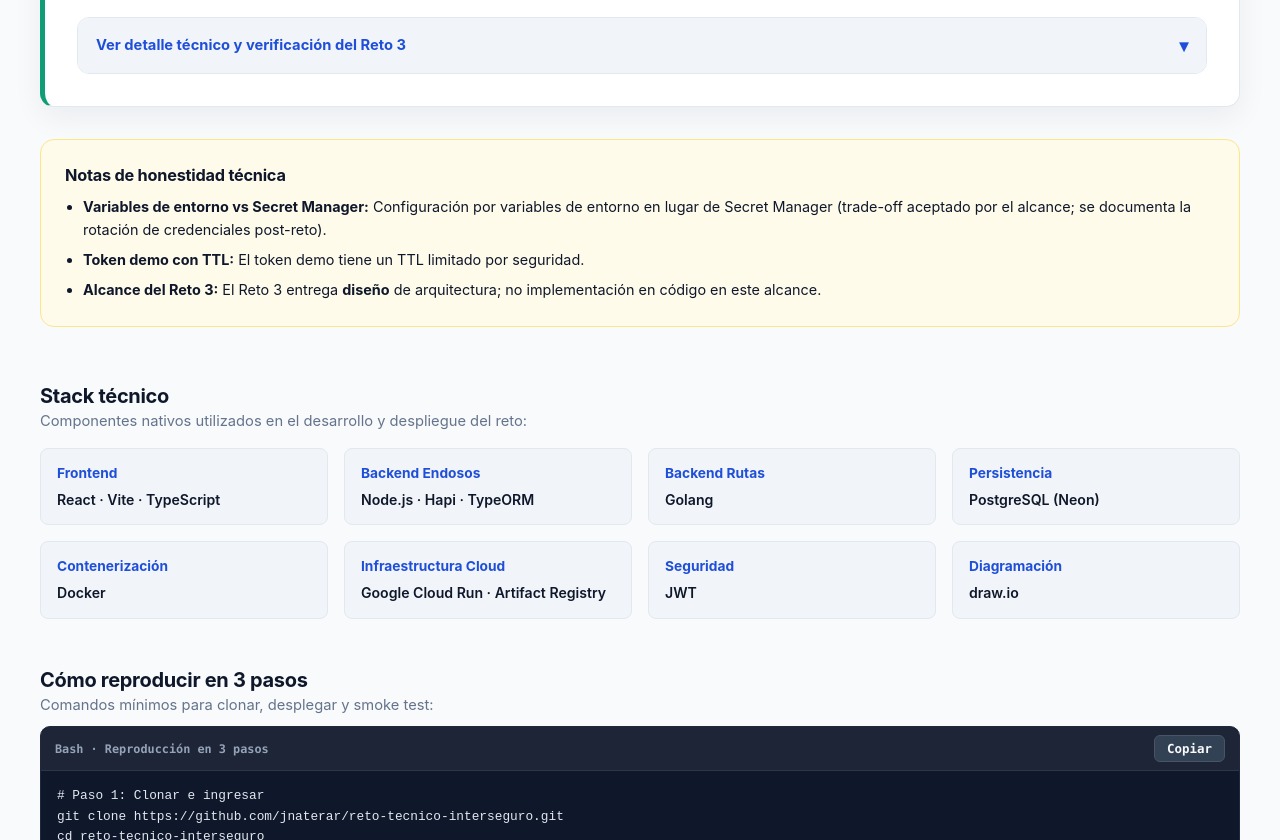
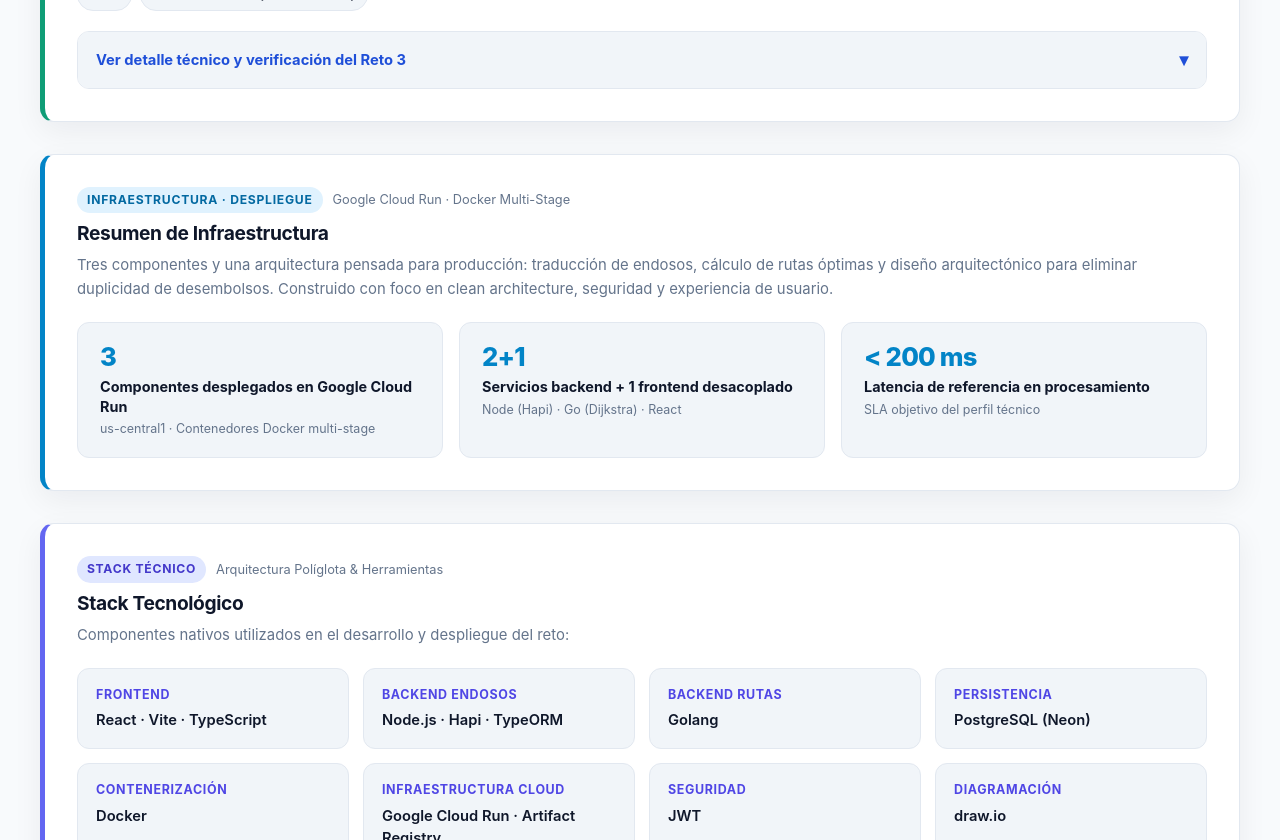
Before and after one commit to jnaterar/reto-tecnico-interseguro, a React (Vite) app in the folder frontend-monolith/: page /documentacion in a window 1280 px wide. Shown: the part 1960-2800 px from the top of the page. Built offline with nearby package versions, Linux system fonts and the light colour scheme; no server answers.

Commit message:
fix(ui): unificar estilos de resumen de infraestructura y stack tecnico con los articulos de documentacion

```diff
--- a/frontend-monolith/src/pages/DocumentationPage.tsx
+++ b/frontend-monolith/src/pages/DocumentationPage.tsx
@@ -397,28 +397,55 @@ curl -s -X POST https://routes-919990628042.us-central1.run.app/v1/routes/optima
         </details>
       </article>
 
-      {/* Bloque: Notas de honestidad técnica */}
-      <div className="honesty-notes-card">
-        <div>
-          <h3>Notas de honestidad técnica</h3>
-          <ul className="honesty-list">
-            <li>
-              <strong>Variables de entorno vs Secret Manager:</strong> Configuración por variables de entorno en lugar de Secret Manager (trade-off aceptado por el alcance; se documenta la rotación de credenciales post-reto).
-            </li>
-            <li>
-              <strong>Token demo con TTL:</strong> El token demo tiene un TTL limitado por seguridad.
-            </li>
-            <li>
-              <strong>Alcance del Reto 3:</strong> El Reto 3 entrega <strong>diseño</strong> de arquitectura; no implementación en código en este alcance.
-            </li>
-          </ul>
+
+      {/* Bloque: Resumen de infraestructura */}
+      <article id="infraestructura" className="challenge-article challenge-infra">
+        <header className="article-header">
+          <div className="article-tag-row">
+            <span className="article-badge infra-badge">Infraestructura · Despliegue</span>
+            <span className="muted small">Google Cloud Run · Docker Multi-Stage</span>
+          </div>
+          <h2>Resumen de Infraestructura</h2>
+          <p className="article-desc">
+            Tres componentes y una arquitectura pensada para producción: traducción de endosos, cálculo de rutas óptimas y diseño arquitectónico para eliminar duplicidad de desembolsos. Construido con foco en clean architecture, seguridad y experiencia de usuario.
+          </p>
+        </header>
+
+        {/* Tres Stat Cards con datos verificados */}
+        <div className="secondary-stats-grid">
+          <div className="secondary-stat-card">
+            <span className="stat-number">3</span>
+            <span className="stat-label">Componentes desplegados en Google Cloud Run</span>
+            <span className="stat-hint">us-central1 · Contenedores Docker multi-stage</span>
+          </div>
+
+          <div className="secondary-stat-card">
+            <span className="stat-number">2+1</span>
+            <span className="stat-label">Servicios backend + 1 frontend desacoplado</span>
+            <span className="stat-hint">Node (Hapi) · Go (Dijkstra) · React</span>
+          </div>
+
+          <div className="secondary-stat-card">
+            <span className="stat-number">&lt; 200 ms</span>
+            <span className="stat-label">Latencia de referencia en procesamiento</span>
+            <span className="stat-hint">SLA objetivo del perfil técnico</span>
+          </div>
         </div>
-      </div>
+      </article>
 
-      {/* Sub-bloque: Stack técnico */}
-      <section className="tech-stack-section" aria-label="Stack tecnológico">
-        <h3 className="section-subtitle">Stack técnico</h3>
-        <p className="muted">Componentes nativos utilizados en el desarrollo y despliegue del reto:</p>
+      {/* Bloque: Stack técnico */}
+      <article id="stack-tecnico" className="challenge-article challenge-stack">
+        <header className="article-header">
+          <div className="article-tag-row">
+            <span className="article-badge stack-badge">Stack Técnico</span>
+            <span className="muted small">Arquitectura Políglota &amp; Herramientas</span>
+          </div>
+          <h2>Stack Tecnológico</h2>
+          <p className="article-desc">
+            Componentes nativos utilizados en el desarrollo y despliegue del reto:
+          </p>
+        </header>
+
         <div className="tech-grid">
           <div className="tech-grid-item">
             <strong>Frontend</strong>
@@ -453,9 +480,10 @@ curl -s -X POST https://routes-919990628042.us-central1.run.app/v1/routes/optima
             <span>draw.io</span>
           </div>
         </div>
-      </section>
+      </article>
 
-      {/* Sub-bloque: Cómo reproducir en 3 pasos */}
+
+      {/* Bloque: Cómo reproducir en 3 pasos */}
       <section className="reproduce-section" aria-label="Instrucciones de reproducción local">
         <h3 className="section-subtitle">Cómo reproducir en 3 pasos</h3>
         <p className="muted">Comandos mínimos para clonar, desplegar y smoke test:</p>
@@ -474,6 +502,25 @@ curl -s http://localhost:8081/health && echo " -> Rutas OK"
 curl -s http://localhost:8082/health && echo " -> Endosos OK"`}
         />
       </section>
+
+
+      {/* Bloque: Notas de honestidad técnica */}
+      <section className="honesty-notes-card">
+        <div>
+          <h3>Notas de honestidad técnica</h3>
+          <ul className="honesty-list">
+            <li>
+              <strong>Variables de entorno vs Secret Manager:</strong> Configuración por variables de entorno en lugar de Secret Manager (trade-off aceptado por el alcance; se documenta la rotación de credenciales post-reto).
+            </li>
+            <li>
+              <strong>Token demo con TTL:</strong> El token demo tiene un TTL limitado por seguridad.
+            </li>
+            <li>
+              <strong>Alcance del Reto 3:</strong> El Reto 3 entrega <strong>diseño</strong> de arquitectura; no implementación en código en este alcance.
+            </li>
+          </ul>
+        </div>
+      </section>
     </div>
   );
 }
--- a/frontend-monolith/src/pages/RetosPage.tsx
+++ b/frontend-monolith/src/pages/RetosPage.tsx
@@ -81,40 +81,6 @@ export function RetosPage(): ReactElement {
         {activeTab === 'routes' && <RoutesTab />}
         {activeTab === 'architecture' && <ArchitectureTab />}
       </main>
-
-      {/* Corrección 5: Bloque secundario de apoyo DEBAJO de los retos (reducido a h3 en gris medio) */}
-      <aside className="secondary-architecture-block" aria-label="Contexto de arquitectura del despliegue">
-        <div className="secondary-arch-header">
-          <span className="secondary-arch-tag">Resumen de infraestructura</span>
-          <h3 className="secondary-arch-title">
-            Arquitectura Cloud &amp; Soluciones de Alto Rendimiento
-          </h3>
-          <p className="secondary-arch-desc">
-            Tres componentes y una arquitectura pensada para producción: traducción de endosos, cálculo de rutas óptimas y diseño arquitectónico para eliminar duplicidad de desembolsos. Construido con foco en clean architecture, seguridad y experiencia de usuario.
-          </p>
-        </div>
-
-        {/* 3 Stat Cards con datos verificados */}
-        <div className="secondary-stats-grid">
-          <div className="secondary-stat-card">
-            <span className="stat-number">3</span>
-            <span className="stat-label">Componentes desplegados en Google Cloud Run</span>
-            <span className="stat-hint">us-central1 · Contenedores Docker multi-stage</span>
-          </div>
-
-          <div className="secondary-stat-card">
-            <span className="stat-number">2+1</span>
-            <span className="stat-label">Servicios backend + 1 frontend desacoplado</span>
-            <span className="stat-hint">Node (Hapi) · Go (Dijkstra) · React</span>
-          </div>
-
-          <div className="secondary-stat-card">
-            <span className="stat-number">&lt; 200 ms</span>
-            <span className="stat-label">Latencia de referencia en procesamiento</span>
-            <span className="stat-hint">SLA objetivo del perfil técnico</span>
-          </div>
-        </div>
-      </aside>
     </div>
   );
 }
--- a/frontend-monolith/src/styles.css
+++ b/frontend-monolith/src/styles.css
@@ -618,46 +618,6 @@ p {
   color: #0f172a;
 }
 
-/* Bloque secundario de apoyo DEBAJO de los retos (h3 en gris medio) */
-.secondary-architecture-block {
-  margin-top: clamp(48px, 7vh, 72px);
-  padding: clamp(24px, 4vw, 36px);
-  border-radius: var(--radius);
-  background: #ffffff;
-  border: 1px solid var(--border);
-  box-shadow: var(--shadow-sm);
-}
-
-.secondary-arch-header {
-  margin-bottom: 24px;
-  max-width: 900px;
-}
-
-.secondary-arch-tag {
-  display: inline-block;
-  font-size: 0.72rem;
-  font-weight: 700;
-  text-transform: uppercase;
-  letter-spacing: 0.08em;
-  color: var(--text-muted);
-  margin-bottom: 6px;
-}
-
-.secondary-arch-title {
-  font-size: clamp(1.1rem, 1.4vw, 1.3rem);
-  font-weight: 600;
-  color: #475569;
-  margin-bottom: 10px;
-  line-height: 1.4;
-}
-
-.secondary-arch-desc {
-  font-size: 0.92rem;
-  color: var(--text-muted);
-  line-height: 1.6;
-  margin: 0;
-}
-
 .secondary-stats-grid {
   display: grid;
   grid-template-columns: repeat(3, minmax(0, 1fr));
@@ -667,38 +627,39 @@ p {
 .secondary-stat-card {
   background: var(--surface-muted);
   border: 1px solid var(--border);
-  border-radius: var(--radius-sm);
-  padding: 20px 18px;
+  border-radius: 12px;
+  padding: 20px 22px;
   display: flex;
   flex-direction: column;
   align-items: flex-start;
   text-align: left;
-  transition: transform 0.15s ease, box-shadow 0.15s ease;
+  transition: transform 0.15s ease, box-shadow 0.15s ease, border-color 0.15s ease;
 }
 
 .secondary-stat-card:hover {
   transform: translateY(-2px);
+  border-color: #cbd5e1;
   box-shadow: var(--shadow-sm);
 }
 
 .secondary-stat-card .stat-number {
-  font-size: clamp(1.2rem, 1.8vw, 1.6rem);
+  font-size: clamp(1.35rem, 2vw, 1.75rem);
   font-weight: 800;
-  color: var(--primary);
+  color: #0284c7;
   line-height: 1.1;
   margin-bottom: 6px;
 }
 
 .secondary-stat-card .stat-label {
-  font-size: 0.88rem;
-  font-weight: 700;
-  color: var(--text);
+  font-size: 0.9rem;
+  font-weight: 700;
+  color: #0f172a;
   line-height: 1.35;
   margin-bottom: 4px;
 }
 
 .secondary-stat-card .stat-hint {
-  font-size: 0.76rem;
+  font-size: 0.78rem;
   color: var(--text-muted);
   line-height: 1.4;
 }
@@ -1639,6 +1600,8 @@ button.code-copy-button.is-copied,
 .challenge-r1 { border-left-color: #1f4fd8; }
 .challenge-r2 { border-left-color: #7c3aed; }
 .challenge-r3 { border-left-color: #0f9d76; }
+.challenge-infra { border-left-color: #0284c7; }
+.challenge-stack { border-left-color: #6366f1; }
 
 .article-header {
   display: flex;
@@ -1655,6 +1618,13 @@ button.code-copy-button.is-copied,
   margin: 0;
 }
 
+.article-desc {
+  font-size: 0.93rem;
+  line-height: 1.6;
+  color: var(--text-muted);
+  margin: 0;
+}
+
 .article-tag-row {
   display: flex;
   align-items: center;
@@ -1674,6 +1644,8 @@ button.code-copy-button.is-copied,
 .r1-badge { background: #dbeafe; color: #1e40af; }
 .r2-badge { background: #ede9fe; color: #6d28d9; }
 .r3-badge { background: #dcfce7; color: #166534; }
+.infra-badge { background: #e0f2fe; color: #0369a1; }
+.stack-badge { background: #e0e7ff; color: #4338ca; }
 
 .simple-words-card {
   display: flex;
@@ -1720,6 +1692,7 @@ button.code-copy-button.is-copied,
 }
 
 .tech-pills-row {
+  margin-top: 0.3rem;
   display: flex;
   gap: 8px;
   flex-wrap: wrap;
@@ -1842,7 +1815,7 @@ button.code-copy-button.is-copied,
   border-radius: var(--radius);
   background: #fffbeb;
   border: 1px solid #fde68a;
-  margin-bottom: 32px;
+  margin-top: 32px;
   align-items: flex-start;
 }
 
@@ -1864,35 +1837,40 @@ button.code-copy-button.is-copied,
   line-height: 1.55;
 }
 
-.tech-stack-section {
-  padding: 24px 0 32px;
-}
-
 .tech-grid {
   display: grid;
   grid-template-columns: repeat(4, minmax(0, 1fr));
-  gap: 16px;
-  margin-top: 16px;
+  gap: 14px;
 }
 
 .tech-grid-item {
   background: var(--surface-muted);
   border: 1px solid var(--border);
-  border-radius: var(--radius-sm);
-  padding: 14px 16px;
-  display: flex;
-  flex-direction: column;
-  gap: 4px;
+  border-radius: 12px;
+  padding: 16px 18px;
+  display: flex;
+  flex-direction: column;
+  gap: 5px;
+  transition: transform 0.15s ease, box-shadow 0.15s ease, border-color 0.15s ease;
+}
+
+.tech-grid-item:hover {
+  transform: translateY(-2px);
+  border-color: #cbd5e1;
+  box-shadow: var(--shadow-sm);
 }
 
 .tech-grid-item strong {
-  font-size: 0.86rem;
-  color: var(--primary);
+  font-size: 0.78rem;
+  font-weight: 700;
+  text-transform: uppercase;
+  letter-spacing: 0.05em;
+  color: #4f46e5;
 }
 
 .tech-grid-item span {
-  font-size: 0.88rem;
-  color: var(--text);
+  font-size: 0.92rem;
+  color: #0f172a;
   font-weight: 600;
 }
 
```
